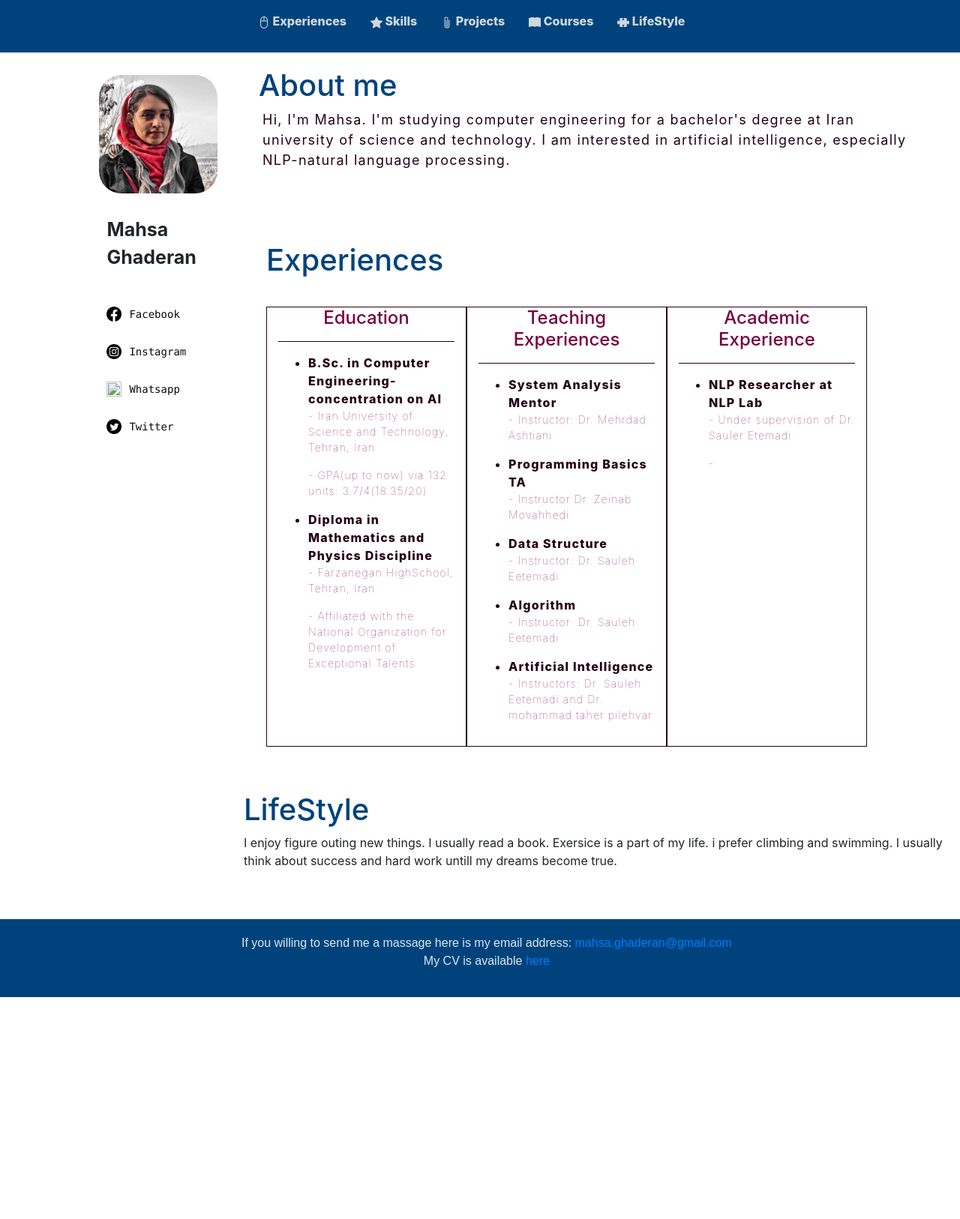
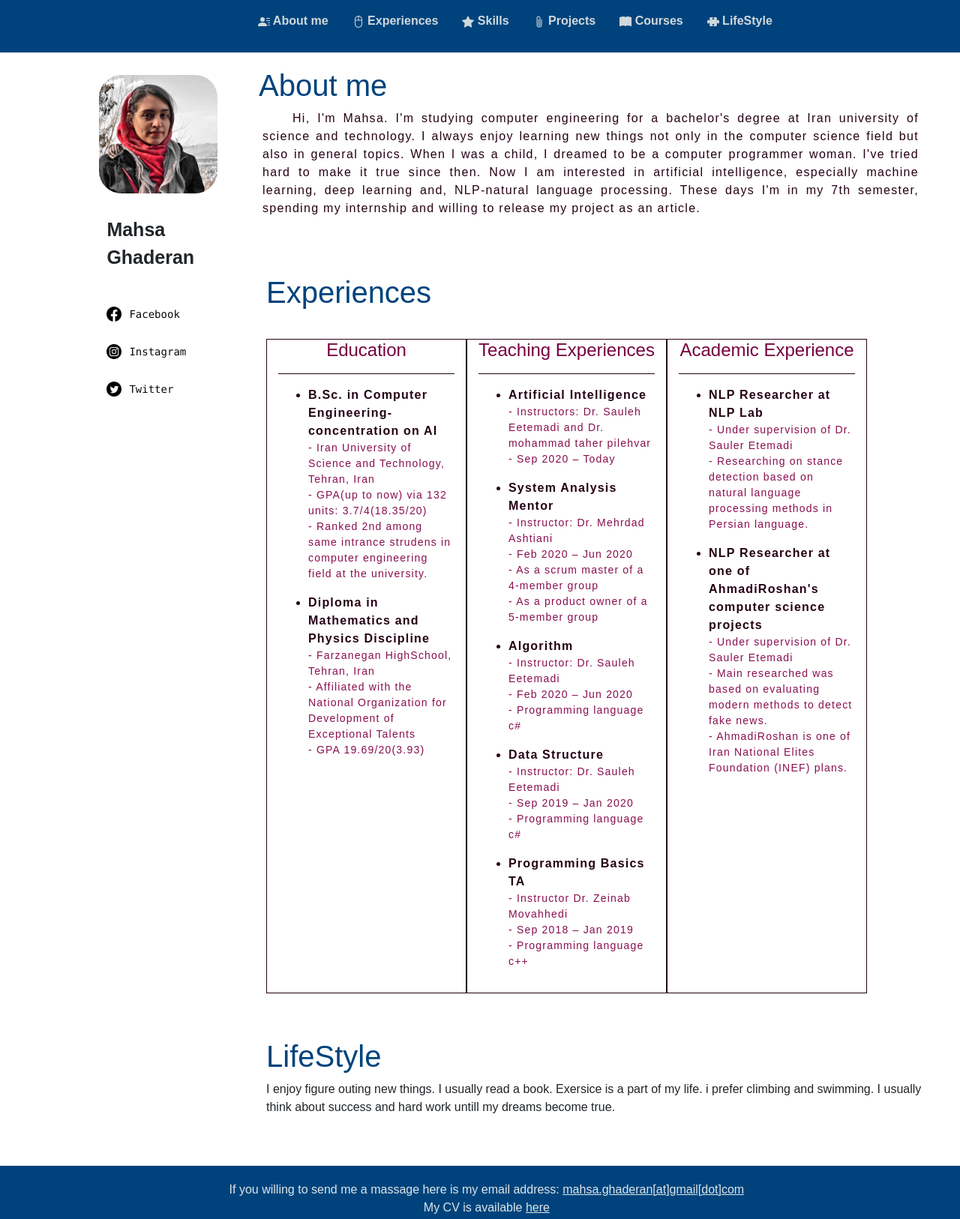
Before and after one commit to MahsaGhaderan/.github.io, a plain HTML site: page index.html in a window 1280 px wide. Shown: the whole page at 75% size. Before the commit the page ends 1330 px from the top, so only its background shows below. Drawn offline with nearby package versions, Linux system fonts and the light colour scheme.

Commit message:
Add refrences and Complete about me and teaching experiments

```diff
--- a/index.html
+++ b/index.html
@@ -13,6 +13,13 @@
         <nav class="nav">
 
             <a class="nav-link header-navlink" href="#">
+                <svg width="1em" height="1em" viewBox="0 0 16 16" class="bi bi-person-lines-fill" fill="currentColor" xmlns="http://www.w3.org/2000/svg">
+                    <path fill-rule="evenodd" d="M1 14s-1 0-1-1 1-4 6-4 6 3 6 4-1 1-1 1H1zm5-6a3 3 0 1 0 0-6 3 3 0 0 0 0 6zm7 1.5a.5.5 0 0 1 .5-.5h2a.5.5 0 0 1 0 1h-2a.5.5 0 0 1-.5-.5zm-2-3a.5.5 0 0 1 .5-.5h4a.5.5 0 0 1 0 1h-4a.5.5 0 0 1-.5-.5zm0-3a.5.5 0 0 1 .5-.5h4a.5.5 0 0 1 0 1h-4a.5.5 0 0 1-.5-.5zm2 9a.5.5 0 0 1 .5-.5h2a.5.5 0 0 1 0 1h-2a.5.5 0 0 1-.5-.5z"/>
+                </svg>
+                About me
+            </a>
+
+            <a class="nav-link header-navlink" href="#experiments">
                 <svg width="1em" height="1em" viewBox="0 0 16 16" class="bi bi-mouse2" fill="currentColor" xmlns="http://www.w3.org/2000/svg">
                     <path fill-rule="evenodd" d="M3 5.188C3 2.341 5.22 0 8 0s5 2.342 5 5.188v5.625C13 13.658 10.78 16 8 16s-5-2.342-5-5.188V5.189zm4.5-4.155C5.541 1.289 4 3.035 4 5.188V5.5h3.5V1.033zm1 0V5.5H12v-.313c0-2.152-1.541-3.898-3.5-4.154zM12 6.5H4v4.313C4 13.145 5.81 15 8 15s4-1.855 4-4.188V6.5z"/>
                 </svg>
@@ -40,7 +47,7 @@
                 Courses
             </a>
 
-            <a class="nav-link header-navlink" href="#">
+            <a class="nav-link header-navlink" href="#lifestyle">
                 <svg width="1em" height="1em" viewBox="0 0 16 16" class="bi bi-puzzle-fill" fill="currentColor" xmlns="http://www.w3.org/2000/svg">
                     <path fill-rule="evenodd" d="M3.112 3.645A1.5 1.5 0 0 1 4.605 2H7a.5.5 0 0 1 .5.5v.382c0 .696-.497 1.182-.872 1.469a.459.459 0 0 0-.115.118.113.113 0 0 0-.012.025L6.5 4.5v.003l.003.01c.004.01.014.028.036.053a.86.86 0 0 0 .27.194C7.09 4.9 7.51 5 8 5c.492 0 .912-.1 1.19-.24a.86.86 0 0 0 .271-.194.213.213 0 0 0 .036-.054l.003-.01v-.008a.112.112 0 0 0-.012-.025.459.459 0 0 0-.115-.118c-.375-.287-.872-.773-.872-1.469V2.5A.5.5 0 0 1 9 2h2.395a1.5 1.5 0 0 1 1.493 1.645L12.645 6.5h.237c.195 0 .42-.147.675-.48.21-.274.528-.52.943-.52.568 0 .947.447 1.154.862C15.877 6.807 16 7.387 16 8s-.123 1.193-.346 1.638c-.207.415-.586.862-1.154.862-.415 0-.733-.246-.943-.52-.255-.333-.48-.48-.675-.48h-.237l.243 2.855A1.5 1.5 0 0 1 11.395 14H9a.5.5 0 0 1-.5-.5v-.382c0-.696.497-1.182.872-1.469a.459.459 0 0 0 .115-.118.113.113 0 0 0 .012-.025L9.5 11.5v-.003l-.003-.01a.214.214 0 0 0-.036-.053.859.859 0 0 0-.27-.194C8.91 11.1 8.49 11 8 11c-.491 0-.912.1-1.19.24a.859.859 0 0 0-.271.194.214.214 0 0 0-.036.054l-.003.01v.002l.001.006a.113.113 0 0 0 .012.025c.016.027.05.068.115.118.375.287.872.773.872 1.469v.382a.5.5 0 0 1-.5.5H4.605a1.5 1.5 0 0 1-1.493-1.645L3.356 9.5h-.238c-.195 0-.42.147-.675.48-.21.274-.528.52-.943.52-.568 0-.947-.447-1.154-.862C.123 9.193 0 8.613 0 8s.123-1.193.346-1.638C.553 5.947.932 5.5 1.5 5.5c.415 0 .733.246.943.52.255.333.48.48.675.48h.238l-.244-2.855z"/>
                 </svg>
@@ -57,31 +64,35 @@
                 </div>
             </div>
             <p class="flex-name">Mahsa Ghaderan</p>
+            <a href="https://www.facebook.com/mahsa.ghaderan">
                 <div class="img__wrap">
                     <img class="social-media-icon" src="./static/facebook1.png" alt="facebook">
                     <pre class="img__description">Facebook</pre>
                 </div>
+            </a>
+            <a href="https://www.instagram.com/nofacenoname_mahsa/">
                 <div class="img__wrap">
                     <img class="social-media-icon" src="./static/instagram1.png">
                     <pre class="img__description">Instagram</pre>
                 </div>
-            <div class="img__wrap">
-                <img class="social-media-icon" src="./static/whatsapp1.png">
-                <pre class="img__description">Whatsapp</pre>
-            </div>
+            </a>
+            <a href="https://twitter.com/NonamenofaceM">
                 <div class="img__wrap">
                     <img class="social-media-icon" src="./static/twitter1.png">
                     <pre class="img__description">Twitter</pre>
                 </div>
+            </a>
         </div>
 
         <div class='body-content'>
             <div id="about" class="about">
                 <h1>About me</h1>
                 <div class="about_text">
-                    <p>Hi, I'm Mahsa. I'm studying computer engineering for a bachelor's degree at Iran university of science and technology.
-                    I am interested in artificial intelligence, especially NLP-natural language processing.
-                    </p>
+                    <p></tab>	Hi, I'm Mahsa. I'm studying computer engineering for a bachelor's degree at Iran university of science and technology.
+                     I always enjoy learning new things not only in the computer science field but also in general topics.
+                     When I was a child, I dreamed to be a computer programmer woman. I've tried hard to make it true since then.
+                     Now I am interested in artificial intelligence, especially machine learning, deep learning and, NLP-natural language processing.
+                     These days I'm in my 7th semester, spending my internship and willing to release my project as an article.</p>
                 </div>
             </div>
 
@@ -93,11 +104,19 @@
                         <hr>
                         <ul class='exp_li'>
                             <li>B.Sc. in Computer Engineering-concentration on AI</li>
-                            <p>- Iran University of Science and Technology, Tehran, Iran<p>
-                            <p>- GPA(up to now) via 132 units: 3.7/4(18.35/20)<p>
+                            <p>- Iran University of Science and Technology, Tehran, Iran
+                            </br>
+                            - GPA(up to now) via 132 units: 3.7/4(18.35/20)
+                            </br>
+                            - Ranked 2nd among same intrance strudens in computer engineering field at the university.
+                            <p>
                             <li>Diploma in Mathematics and Physics Discipline</li>
-                            <p>- Farzanegan HighSchool, Tehran, Iran</p>
-                            <p>- Affiliated with the National Organization for Development of Exceptional Talents</p>
+                            <p>- Farzanegan HighSchool, Tehran, Iran
+                            </br>
+                            - Affiliated with the National Organization for Development of Exceptional Talents
+                            </br>
+                            - GPA 19.69/20(3.93)
+                            </p>
 
                         </ul>
                     </div>
@@ -106,17 +125,45 @@
                         <h4>Teaching Experiences</h4>
                         <hr>
                         <ul class='exp_li'>
+                            <li>Artificial Intelligence</li>
+                            <p>
+                                - Instructors: Dr. Sauleh Eetemadi and Dr. mohammad taher pilehvar
+                                </br>
+                                - Sep 2020 – Today</p>
                             <li>System Analysis Mentor</li>
-                            <p>- Instructor: Dr. Mehrdad Ashtiani</P>
+                            <p>
+                                - Instructor: Dr. Mehrdad Ashtiani
+                                </br>
+                                - Feb 2020 – Jun 2020
+                                </br>
+                                - As a scrum master of a 4-member group
+                                </br>
+                                - As a product owner of a 5-member group
+                            </P>
+                            <li>Algorithm</li>
+                            <p>
+                                - Instructor: Dr. Sauleh Eetemadi
+                                </br>
+                                - Feb 2020 – Jun 2020
+                                </br>
+                                - Programming language c#
+                            </p>
+                            <li>Data Structure</li>
+                            <p>
+                                - Instructor: Dr. Sauleh Eetemadi
+                                </br>
+                                - Sep 2019 – Jan 2020
+                                </br>
+                                - Programming language c#
+                            </p>
                             <li>Programming Basics TA</li>
-                            <p>- Instructor Dr. Zeinab Movahhedi</p>
-                            <li>Data Structure</li>
-                            <p>- Instructor: Dr. Sauleh Eetemadi</p>
-                            <li>Algorithm</li>
-                            <p>- Instructor: Dr. Sauleh Eetemadi</p>
-                            <li>Artificial Intelligence</li>
-                            <p>- Instructors: Dr. Sauleh Eetemadi and Dr. mohammad taher pilehvar</p>
-
+                            <p>
+                                - Instructor Dr. Zeinab Movahhedi
+                                </br>
+                                - Sep 2018 – Jan 2019
+                                </br>
+                                - Programming language c++
+                            </p>
                         </ul>
                     </div>
 
@@ -125,8 +172,15 @@
                         <hr>
                         <ul class='exp_li'>
                             <li>NLP Researcher at NLP Lab</li>
-                            <p>- Under supervision of Dr. Sauler Etemadi</p>
-                            <p>-
+                            <p>- Under supervision of Dr. Sauler Etemadi
+                            </br>
+                            - Researching on stance detection based on natural language processing methods in Persian language.
+                            <li>NLP Researcher at one of AhmadiRoshan's computer science projects
+                            <p>- Under supervision of Dr. Sauler Etemadi
+                            </br>
+                            - Main researched was based on evaluating modern methods to detect fake news.
+                            </br>
+                            - AhmadiRoshan is one of Iran National Elites Foundation (INEF) plans.
                         </ul>
                     </div>
                 </div>
@@ -148,8 +202,8 @@
 
 <footer>
     <pre class="footer-text">
-    If you willing to send me a massage here is my email address: <a href="mailto:mahsa.ghaderan@gmail.com">mahsa.ghaderan@gmail.com</a>
-    My CV is available <a href="#">here</a></pre>
+    If you willing to send me a massage here is my email address: <a class='footer_email' href="mailto:mahsa.ghaderan@gmail.com">mahsa.ghaderan[at]gmail[dot]com</a>
+    My CV is available <a class='footer_email' href="#">here</a></pre>
 
 </footer>
 </html>
--- a/style.css
+++ b/style.css
@@ -10,7 +10,8 @@ html{
     font-family: sans-serif;
     font-size: 16px;
 }
-body{
+*{
+    font-family: sans-serif;
     font-size: 16px;
 }
 
@@ -41,7 +42,7 @@ h1{
     color: #00437c;
     text-align: left;
     font-weight: bold;
-    padding-bottom: 0px;
+    padding-top: 0px;
 }
 
 h4{
@@ -96,6 +97,7 @@ h4{
 
 .about{
     padding: 20px;
+    padding-bottom: 0px;
     top: 70px;
     color: #006064;
 }
@@ -131,9 +133,9 @@ h4{
     padding-top: 0px;
     color: #250014;
     font-size: 18px;
-    display: flex;
-    justify-content: center;
     letter-spacing: 1.3px;
+    text-indent: 40px;
+    text-align: justify;
 }
 
 .about_img{
@@ -144,6 +146,7 @@ h4{
 
 .experiments{
     padding: 30px;
+    padding-bottom: 0px;
 }
 
 .exp_content{
@@ -177,3 +180,13 @@ hr{
     font-size: 14px;
     color: #880e4f;
 }
+
+.footer_email{
+    color: inherit;
+    text-decoration: underline;
+}
+
+.lifestyle{
+    padding: 30px;
+    padding-bottom: 0px;
+}
```
Lines whose indentation alone changed are shown as unchanged.
